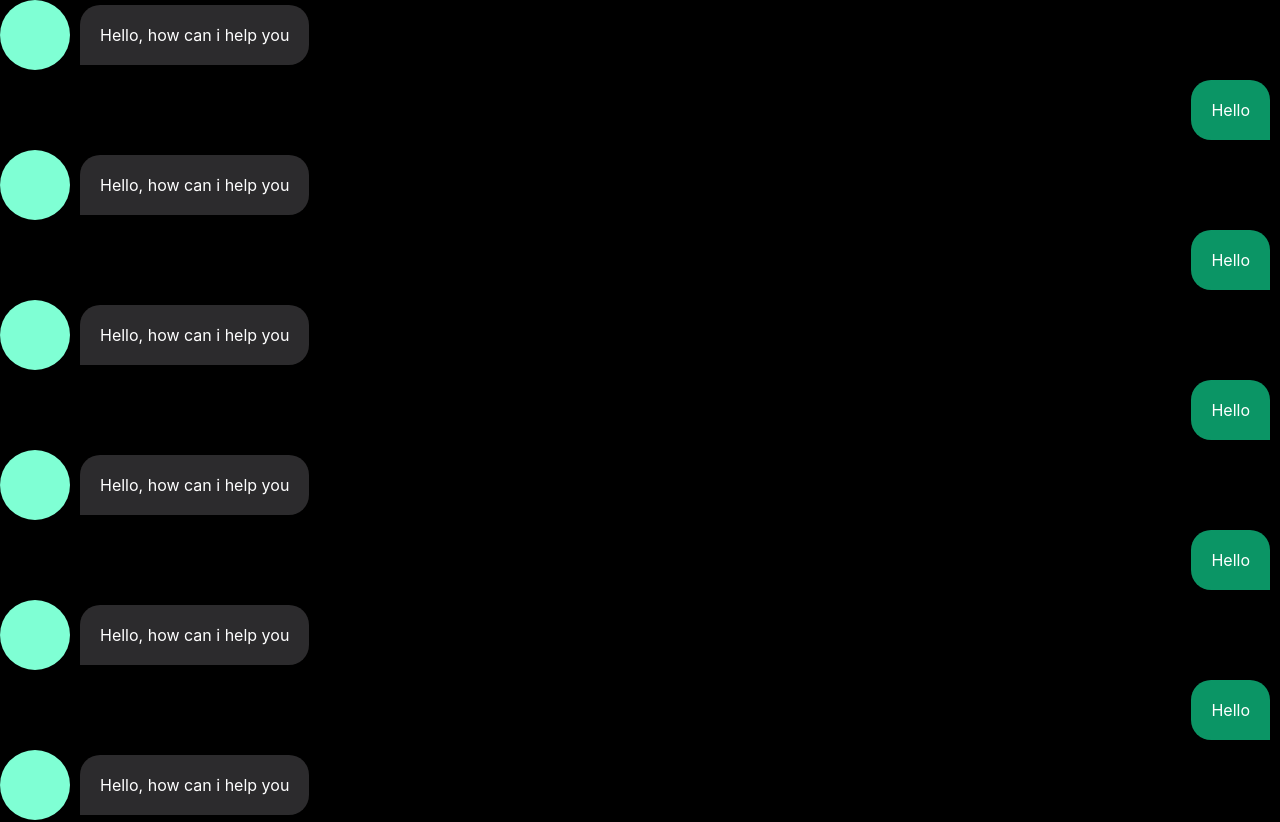
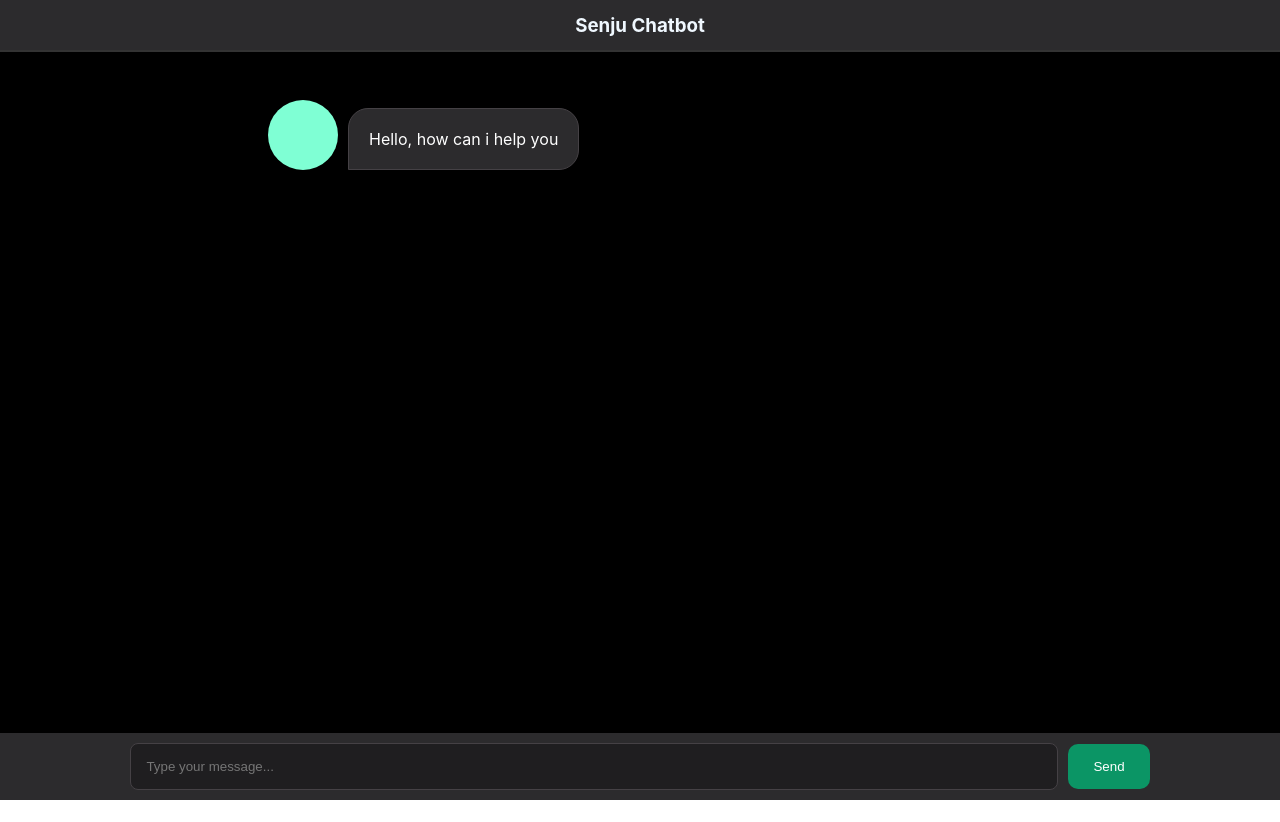
Before and after one commit to Willeder-Inc/chatbot-socket, a React (Create React App) app: page / in a window 1280 px wide. Shown: the top 822 px of the page. After the commit the page ends 800 px from the top, so only its background shows below. Built offline with nearby package versions, Linux system fonts and the light colour scheme; grey boxes are pictures that could not be loaded.

Commit message:
styles added

```diff
--- a/src/App.css
+++ b/src/App.css
@@ -1,7 +1,9 @@
 .App {
   text-align: center;
   background-color: #000;
-  /* height: 100%; */
+  height: 100vh;
   color: aliceblue;
   position: relative;
+  overflow: hidden;
+
 }
--- a/src/App.tsx
+++ b/src/App.tsx
@@ -2,10 +2,12 @@ import React from "react"
 import logo from "./logo.svg"
 import "./App.css"
 import Chat from "./Chat"
+import Header from "./Header"
 
 function App() {
   return (
     <div className="App">
+      <Header />
       <Chat />
     </div>
   )
--- a/src/Chat.css
+++ b/src/Chat.css
@@ -1,3 +1,12 @@
+.chatWrapper {
+  display: flex;
+  flex-direction: column;
+  gap: 40px;
+  /* height: 100vh; */
+  overflow: scroll;
+  width: 60%;
+}
+
 .inputWrapper {
   position: absolute;
   bottom: 0px;
@@ -8,10 +17,16 @@
 .chat-app {
   display: flex;
   flex-direction: column;
-  position: relative;
-  /* height: 100%; */
-  /* padding: 20px; */
+  justify-content: center;
+  align-items: center;
+  gap: 40px;
+  height: 100%;
   overflow: scroll;
+  padding: 20px;
+}
+
+.message-list::-webkit-scrollbar {
+  display: none;
 }
 
 .message-list {
@@ -20,11 +35,16 @@
   max-height: 100%;
   /* position: absolute; */
   bottom: 200px;
+  width: 60%;
+  margin-top: 60px;
+
+  margin-bottom: 90px;
+  padding: 20px 0px;
 }
 
 .message-item {
   display: flex;
-  align-items: center;
+  align-items: flex-end;
   margin-bottom: 10px;
 }
 
@@ -43,6 +63,7 @@
   background-color: #2c2b2d;
   color: #fff;
   margin-right: 50px;
+  border: 1px solid #454145;
 }
 .message-item.sender .message-content {
   margin-right: 10px;
@@ -108,20 +129,57 @@
 
 .input-area {
   /* display: inline-flex; */
+  display: flex;
   align-items: center;
-  padding: 10px;
-  background-color: #f5f5f5;
+  justify-content: center;
+  padding: 10px 20px;
+  background-color: #2c2b2d;
   bottom: 0px;
   position: absolute;
   width: 100%;
+  max-width: 100%;
 }
 
 .input-area input {
-  flex: 1;
-  width: 80%;
-  padding: 5px;
+  padding: 15px;
+  background-color: #1f1e20;
+  border: 1px solid #454145;
+  color: #fff;
+  border-radius: 8px;
+  width: 70%;
 }
 
 .input-area button {
   margin-left: 10px;
+  border: none;
+  background-color: #0b9565;
+  color: white;
+  padding: 15px 25px;
+  border-radius: 10px;
+  cursor: pointer;
 }
+
+@media screen and (max-width: 420px) {
+  .message-list {
+    width: 100%;
+  }
+
+  .video-wrapper {
+    width: 45px;
+    height: 45px;
+    min-width: 45px;
+    min-height: 45px;
+    border-radius: 50%;
+    overflow: hidden;
+    background-size: cover;
+    background-color: aquamarine;
+  }
+  .input-area input {
+    padding: 15px;
+    background-color: #1f1e20;
+    border: 1px solid #454145;
+    color: #fff;
+    border-radius: 8px;
+    width: 60%;
+  }
+}
--- a/src/Chat.tsx
+++ b/src/Chat.tsx
@@ -11,31 +11,6 @@ interface Message {
 const ChatApp: React.FC = () => {
   const [messages, setMessages] = useState<Message[]>([
     { content: "Hello, how can i help you", sender: "receiver" },
-    { content: "Hello", sender: "sender" },
-    { content: "Hello, how can i help you", sender: "receiver" },
-    { content: "Hello", sender: "sender" },
-    { content: "Hello, how can i help you", sender: "receiver" },
-    { content: "Hello", sender: "sender" },
-    { content: "Hello, how can i help you", sender: "receiver" },
-    { content: "Hello", sender: "sender" },
-    { content: "Hello, how can i help you", sender: "receiver" },
-    { content: "Hello", sender: "sender" },
-    { content: "Hello, how can i help you", sender: "receiver" },
-    { content: "Hello", sender: "sender" },
-    { content: "Hello, how can i help you", sender: "receiver" },
-    { content: "Hello", sender: "sender" },
-    { content: "Hello, how can i help you", sender: "receiver" },
-    { content: "Hello", sender: "sender" },
-    { content: "Hello, how can i help you", sender: "receiver" },
-    { content: "Hello", sender: "sender" },
-    { content: "Hello, how can i help you", sender: "receiver" },
-    { content: "Hello", sender: "sender" },
-    { content: "Hello, how can i help you", sender: "receiver" },
-    { content: "Hello", sender: "sender" },
-    { content: "Hello, how can i help you", sender: "receiver" },
-    { content: "Hello", sender: "sender" },
-    { content: "Hello, how can i help you", sender: "receiver" },
-    { content: "Hello", sender: "sender" },
   ])
 
   const [inputValue, setInputValue] = useState("")
@@ -92,6 +67,34 @@ const ChatApp: React.FC = () => {
   }
 
   return (
+    // <div className="chatWrapper">
+    //   <div className="chat">
+    //     <h1>test</h1>
+    //     <h1>test</h1>
+    //     <h1>test</h1>
+    //     <h1>test</h1>
+    //     <h1>test</h1>
+    //     <h1>test</h1>
+    //     <h1>test</h1>
+    //     <h1>test</h1>
+    //     <h1>test</h1>
+    //     <h1>test</h1>
+    //     <h1>test</h1>
+    //     <h1>test</h1>
+    //     <h1>test</h1>
+    //     <h1>test</h1>
+    //     <h1>test</h1>
+    //     <h1>test</h1>
+    //     <h1>test</h1>
+    //     <h1>test</h1>
+    //     <h1>test</h1>
+    //     <h1>test</h1>
+    //   </div>
+    //   <div className="inputWrapper">
+    //     <input type="text" />
+
+    //   </div>
+    // </div>
     <div className="chat-app">
       <div className="message-list">
         {messages.map((message, index) => (
--- /dev/null
+++ b/src/Header.css
@@ -0,0 +1,11 @@
+.header{
+  position: fixed;
+  display: flex;
+  align-items: center;
+  justify-content: center;
+  top: 0;
+  height: 50px;
+  background-color: #2c2b2d;
+  width: 100%;
+  box-shadow: 0 2px 0px rgba(255, 255, 255, 0.2);
+}
--- /dev/null
+++ b/src/Header.tsx
@@ -0,0 +1,12 @@
+import React from "react"
+import "./Header.css"
+
+const Header = () => {
+  return (
+    <header className="header">
+      <h3>Senju Chatbot</h3>
+    </header>
+  )
+}
+
+export default Header
```
